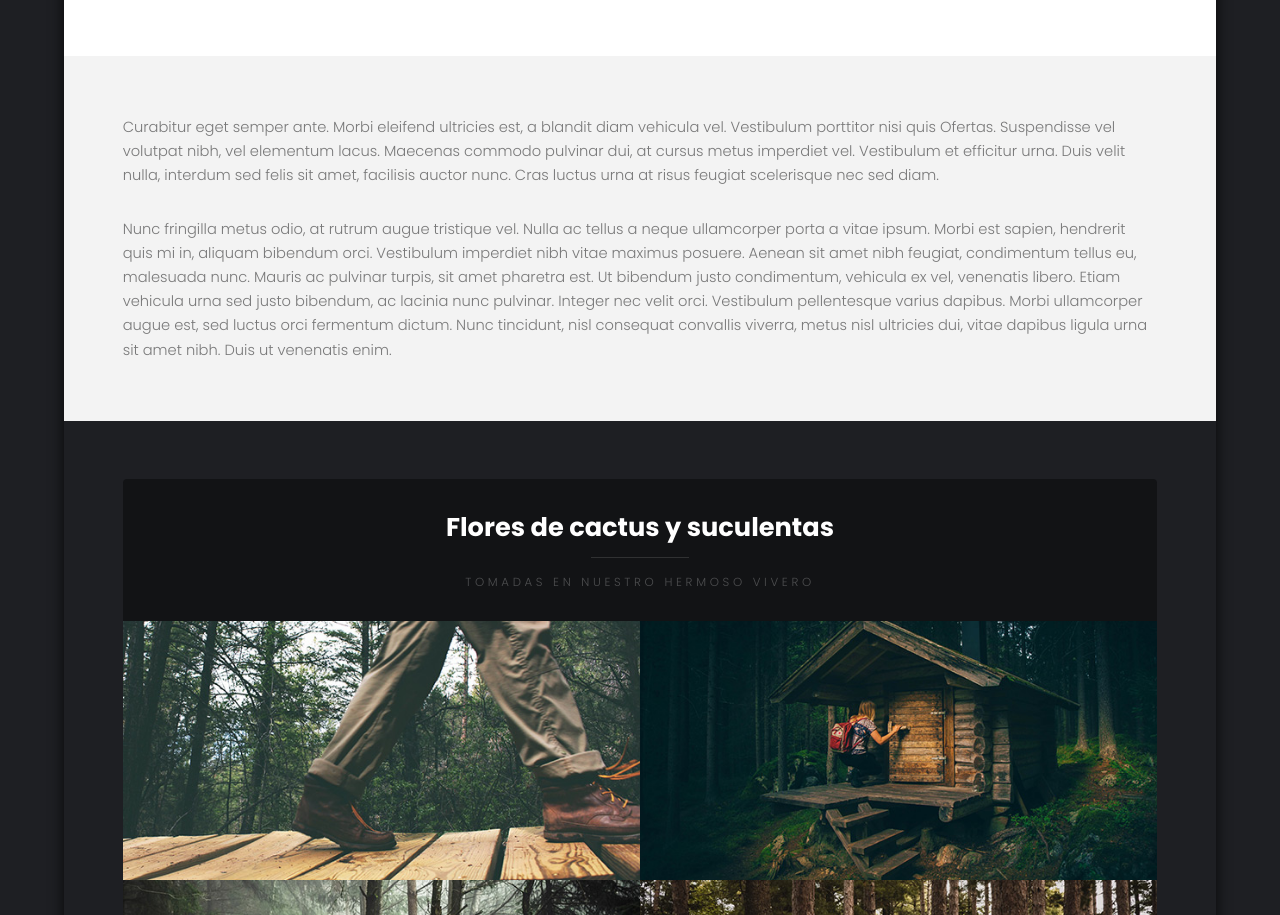
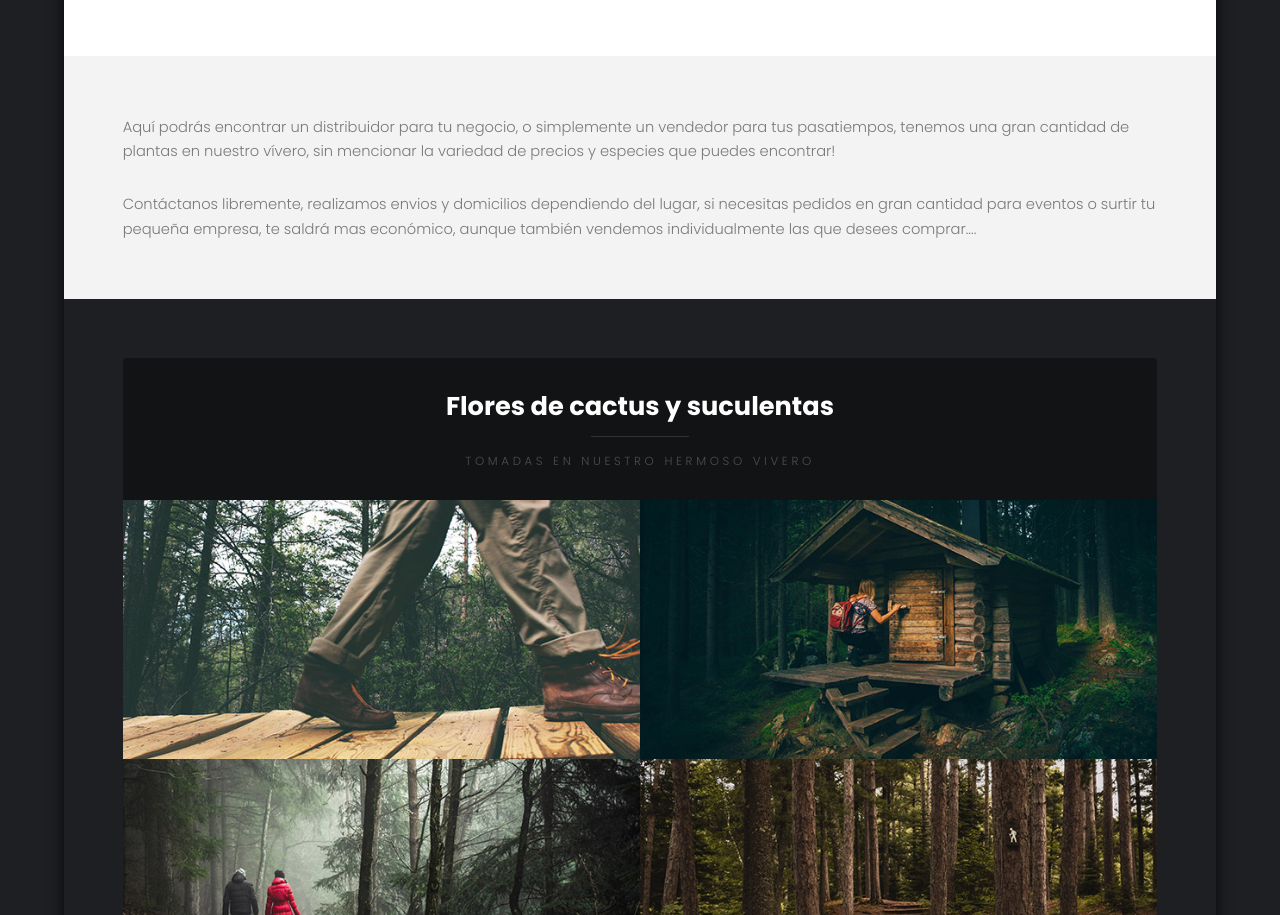
Before and after one commit to Cactulentas/Cactulentas, a plain HTML site: page index.html in a window 1280 px wide. Shown: the part 1793-2708 px from the top of the page. Drawn offline with Linux system fonts and the light colour scheme; files whose address does not match are found by name.

Commit message:
Update index.html

```diff
--- a/index.html
+++ b/index.html
@@ -29,8 +29,8 @@
 							<p>Variedad de cactus y suculentas</p>
 						</header>
 						<div class="content">
-							<p>Curabitur eget semper ante. Morbi eleifend ultricies est, a blandit diam vehicula vel. Vestibulum porttitor nisi quis Ofertas. Suspendisse vel volutpat nibh, vel elementum lacus. Maecenas commodo pulvinar dui, at cursus metus imperdiet vel. Vestibulum et efficitur urna. Duis velit nulla, interdum sed felis sit amet, facilisis auctor nunc. Cras luctus urna at risus feugiat scelerisque nec sed diam. </p>
-							<p>Nunc fringilla metus odio, at rutrum augue tristique vel. Nulla ac tellus a neque ullamcorper porta a vitae ipsum. Morbi est sapien, hendrerit quis mi in, aliquam bibendum orci. Vestibulum imperdiet nibh vitae maximus posuere. Aenean sit amet nibh feugiat, condimentum tellus eu, malesuada nunc. Mauris ac pulvinar turpis, sit amet pharetra est. Ut bibendum justo condimentum, vehicula ex vel, venenatis libero. Etiam vehicula urna sed justo bibendum, ac lacinia nunc pulvinar. Integer nec velit orci. Vestibulum pellentesque varius dapibus. Morbi ullamcorper augue est, sed luctus orci fermentum dictum. Nunc tincidunt, nisl consequat convallis viverra, metus nisl ultricies dui, vitae dapibus ligula urna sit amet nibh. Duis ut venenatis enim.</p>
+							<p> Aquí podrás encontrar un distribuidor para tu negocio, o simplemente un vendedor para tus pasatiempos, tenemos una gran cantidad de plantas en nuestro vívero, sin mencionar la variedad de precios y especies que puedes encontrar!</p>
+							<p> Contáctanos libremente, realizamos envios y domicilios dependiendo del lugar, si necesitas pedidos en gran cantidad para eventos o surtir tu pequeña empresa, te saldrá mas económico, aunque también vendemos individualmente las que desees comprar....</p>
 						</div>
 					</section>
 
```
